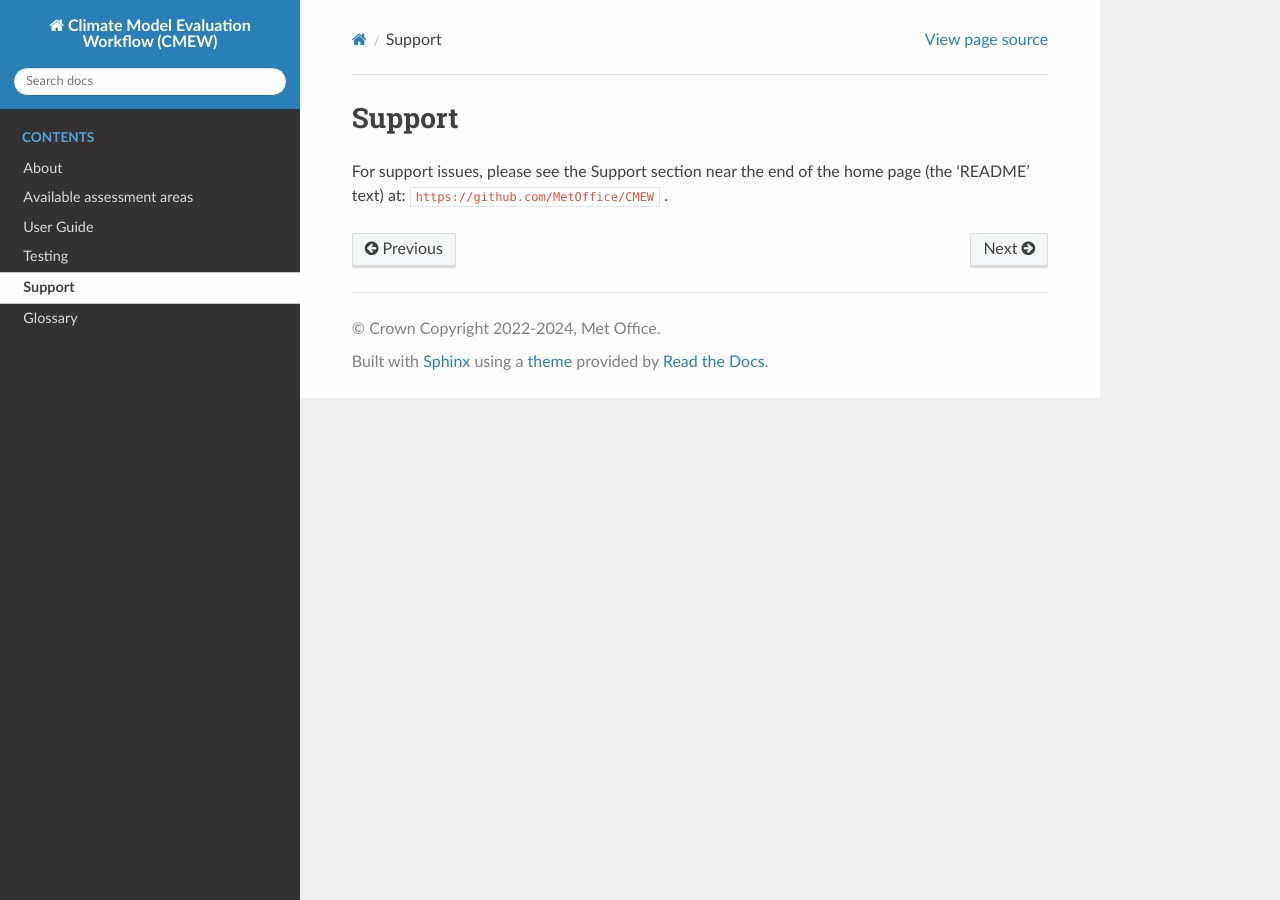
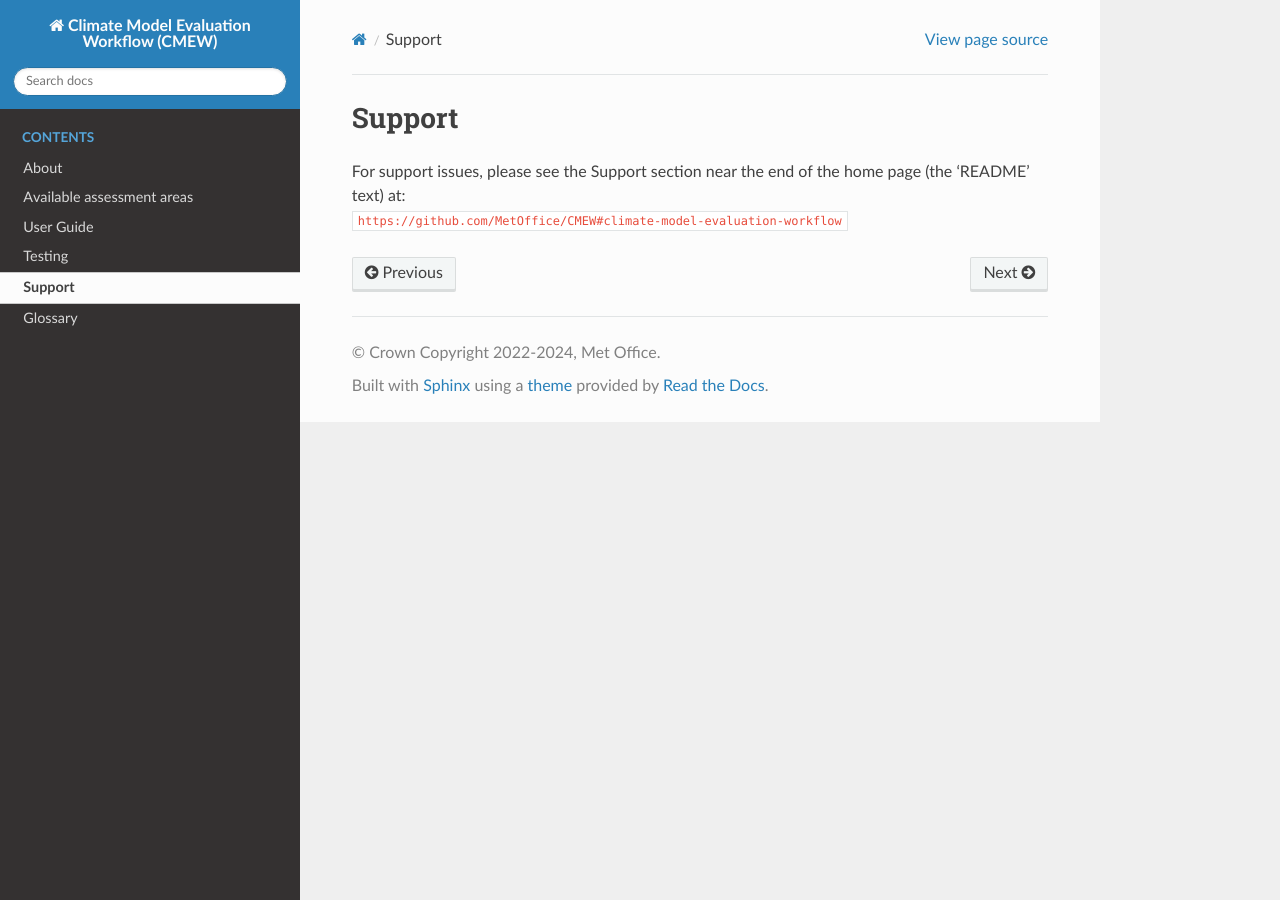
Before and after one commit to MetOffice/CMEW, a Sphinx documentation site: the page built from doc/source/support.rst, in a window 1280 px wide. Built offline with Sphinx 7.4.7 and the Read the Docs theme 3.1.0, drawn with Linux system fonts in a browser that asks for light colours; some of the changed lines change nothing that is shown.

Commit message:
#199 support.rst CMEW url change for the readme.

```diff
--- a/doc/source/support.rst
+++ b/doc/source/support.rst
@@ -9,5 +9,6 @@ Support
 .. workflow currently fails if that is done as the actual URL is not
 .. accessible as it is private now.
 
-For support issues, please see the Support section near the end of the home
-page (the 'README' text) at: ``https://github.com/MetOffice/CMEW`` .
+| For support issues, please see the Support section near the end of the home
+ page (the 'README' text) at:
+| ``https://github.com/MetOffice/CMEW#climate-model-evaluation-workflow``
```
